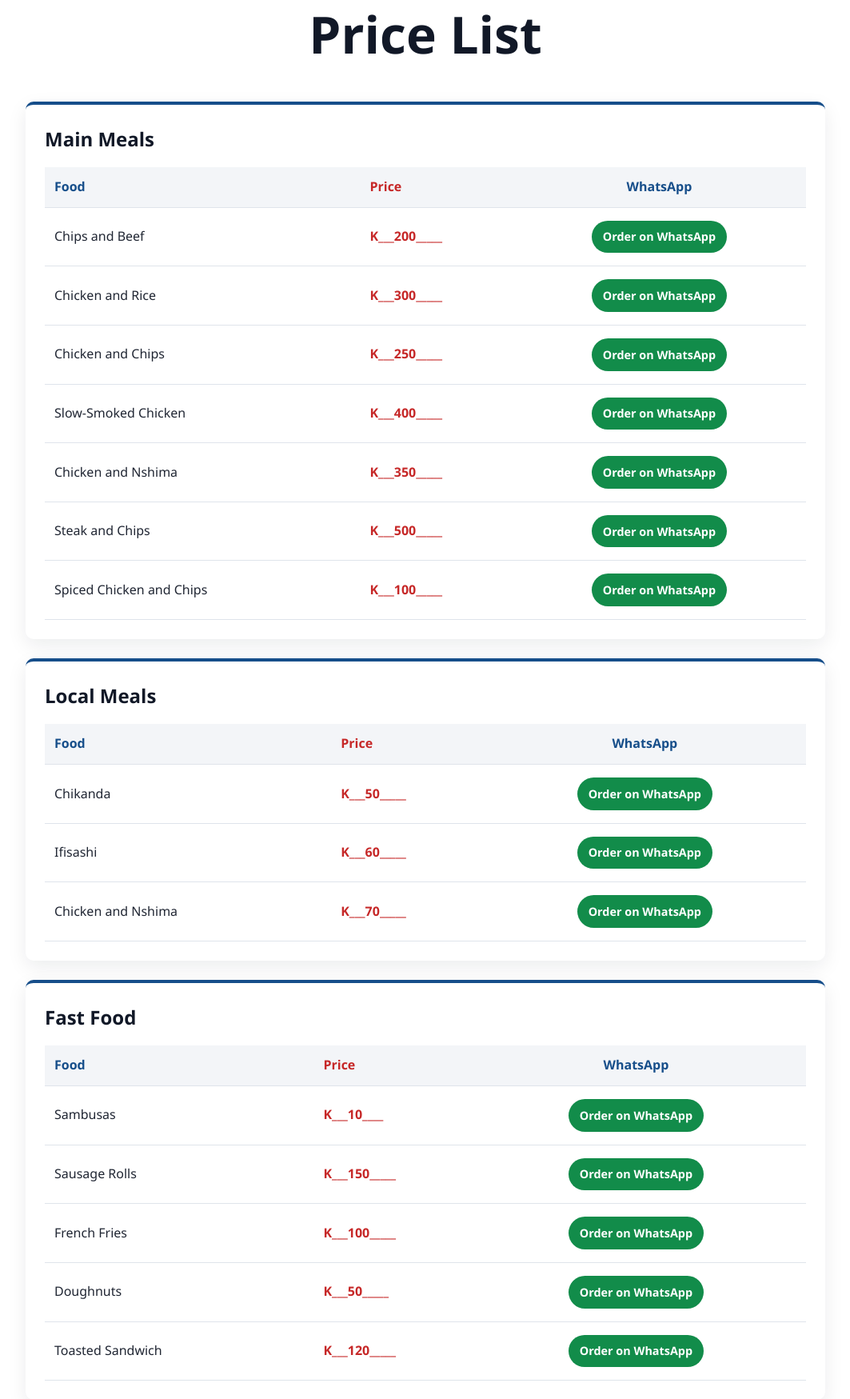
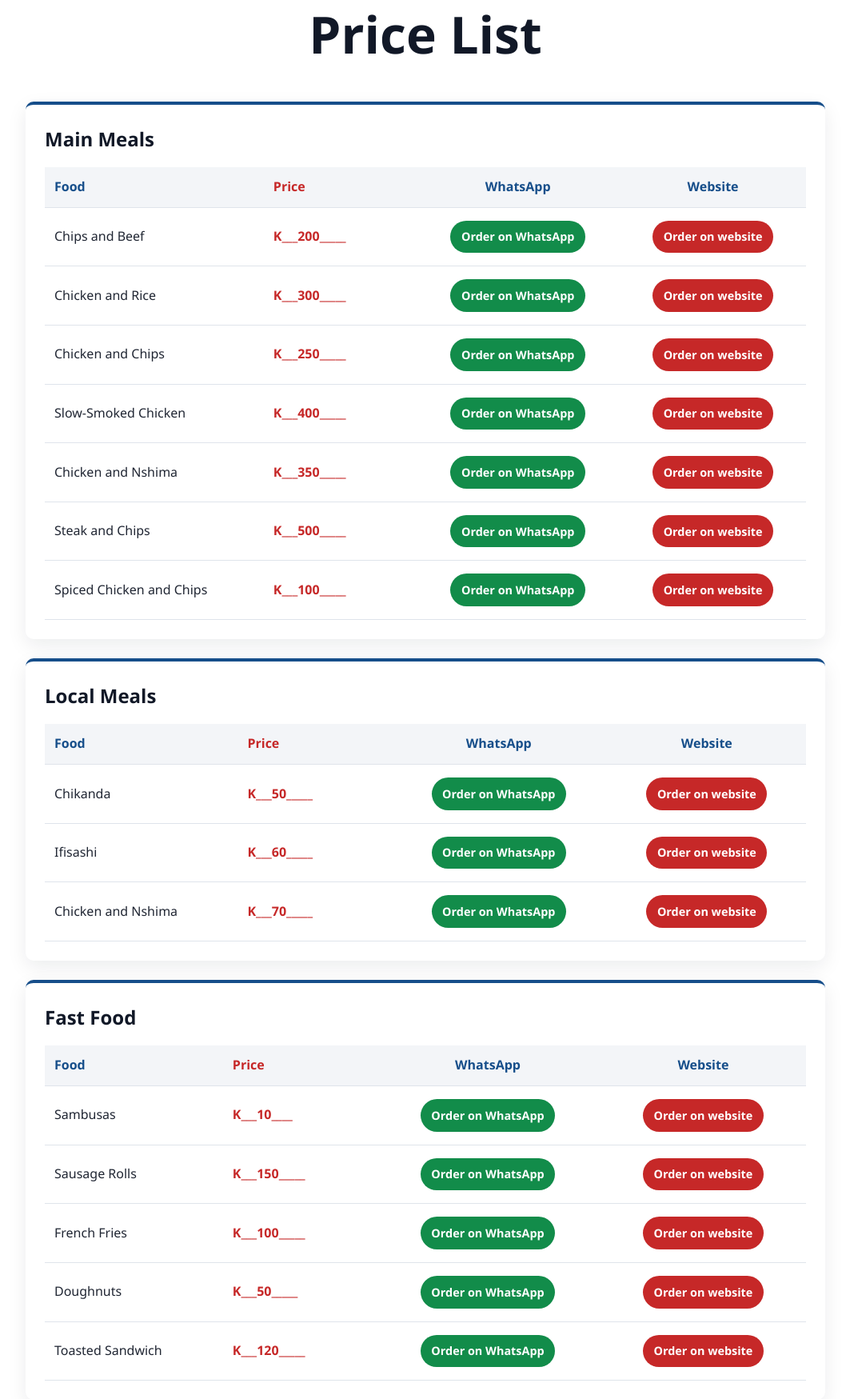
Before and after one commit to sikazwecharles69-lab/ZUT-HUB, a PHP site: page /prices.html in a window 1280 px wide. Shown: the part 175-1924 px from the top of the page at 80% size, without its empty margins (108-1171 px from the left). Run offline with PHP 8.4, Linux system fonts and the light colour scheme.

Commit message:
Connect website ordering to WhatsApp
Route menu and price-list actions to the order form, prefill selected items, and prepare submitted order details for WhatsApp while retaining MySQL storage.

```diff
--- a/index.html
+++ b/index.html
@@ -25,7 +25,7 @@
         </nav>
 
         <nav class="header-order">
-            <a href="#menu">Order Now</a>
+            <a href="order.php">Order Now</a>
         </nav>
     </header>
 
@@ -49,7 +49,7 @@
 
                 <nav class="hero-buttons" aria-label="Restaurant actions">
                     <a href="#menu" class="button">View Menu</a>
-                    <a href="#menu" class="button">Order Now</a>
+                    <a href="order.php" class="button">Order Now</a>
                 </nav>
             </section>
 
--- a/prices.html
+++ b/prices.html
@@ -9,16 +9,16 @@
 </head>
 <body>
     <header>
-        <a href="index.php#home" class="logo">ZUT <span>RESTAURANT</span></a>
+        <a href="index.html#home" class="logo">ZUT <span>RESTAURANT</span></a>
         <nav class="main-navigation" aria-label="Main navigation">
-            <a href="index.php#home">Home</a>
-            <a href="index.php#menu">Menu</a>
+            <a href="index.html#home">Home</a>
+            <a href="index.html#menu">Menu</a>
             <a href="prices.html" aria-current="page">Prices</a>
-            <a href="index.php#about">About Us</a>
-            <a href="index.php#contact">Contact</a>
+            <a href="index.html#about">About Us</a>
+            <a href="index.html#contact">Contact</a>
         </nav>
         <nav class="header-order" aria-label="Restaurant actions">
-            <a href="index.php#menu">Order Now</a>
+            <a href="order.php">Order Now</a>
         </nav>
     </header>
 
@@ -99,7 +99,7 @@
             </table>
         </section>
 
-        <p class="prices-back"><a class="button" href="index.php#menu">Back to Food Menu</a></p>
+        <p class="prices-back"><a class="button" href="index.html#menu">Back to Food Menu</a></p>
     </main>
 
     <footer>
--- a/script.js
+++ b/script.js
@@ -14,6 +14,17 @@ function createWhatsAppLink(message, linkText, ariaLabel) {
 function createWhatsAppOrderLink(itemName) {
     const message = `Hello ZUT Restaurant, I would like to order ${itemName}. Please confirm the price and availability.`;
     return createWhatsAppLink(message, "Order on WhatsApp", `Order ${itemName} on WhatsApp`);
+}
+
+function createWebsiteOrderLink(itemName) {
+    const link = document.createElement("a");
+    const orderUrl = new URL("order.php", document.baseURI);
+    orderUrl.searchParams.set("items", `${itemName} × 1`);
+    link.className = "website-order-link";
+    link.href = orderUrl;
+    link.textContent = "Order on website";
+    link.setAttribute("aria-label", `Order ${itemName} on the website`);
+    return link;
 }
 
 const serviceOrderMessages = {
@@ -38,6 +49,7 @@ document.querySelectorAll(".service-item").forEach(service => {
 
 document.querySelectorAll(".menu-item").forEach(item => {
     const itemName = item.querySelector("h4").textContent.trim();
+    item.append(createWebsiteOrderLink(itemName));
     item.append(createWhatsAppOrderLink(itemName));
 });
 
@@ -48,11 +60,20 @@ document.querySelectorAll(".price-category table").forEach(table => {
     orderHeader.textContent = "WhatsApp";
     headerRow.append(orderHeader);
 
+    const websiteOrderHeader = document.createElement("th");
+    websiteOrderHeader.scope = "col";
+    websiteOrderHeader.textContent = "Website";
+    headerRow.append(websiteOrderHeader);
+
     table.querySelectorAll("tbody tr").forEach(row => {
         const itemName = row.cells[0].textContent.trim();
         const orderCell = document.createElement("td");
         orderCell.append(createWhatsAppOrderLink(itemName));
         row.append(orderCell);
+
+        const websiteOrderCell = document.createElement("td");
+        websiteOrderCell.append(createWebsiteOrderLink(itemName));
+        row.append(websiteOrderCell);
     });
 });
 
--- a/style.css
+++ b/style.css
@@ -288,7 +288,8 @@ footer h2 {
     font-weight: 700;
 }
 
-.whatsapp-order-link {
+.whatsapp-order-link,
+.website-order-link {
     display: inline-block;
     padding: .55rem .85rem;
     border-radius: 999px;
@@ -300,13 +301,24 @@ footer h2 {
     text-decoration: none;
 }
 
+.website-order-link {
+    background: var(--red);
+}
+
 .whatsapp-order-link:hover,
 .whatsapp-order-link:focus-visible {
     color: var(--paper);
     background: #0c703a;
 }
 
-.menu-item .whatsapp-order-link {
+.website-order-link:hover,
+.website-order-link:focus-visible {
+    color: var(--paper);
+    background: #a82323;
+}
+
+.menu-item .whatsapp-order-link,
+.menu-item .website-order-link {
     margin: 0 1rem 1rem;
 }
 
@@ -391,7 +403,8 @@ footer h2 {
     width: auto;
 }
 
-.price-category .whatsapp-order-link {
+.price-category .whatsapp-order-link,
+.price-category .website-order-link {
     margin: .25rem;
     white-space: normal;
 }
```
Also changed, not shown: order.php (+29 -1 lines), README.md.
